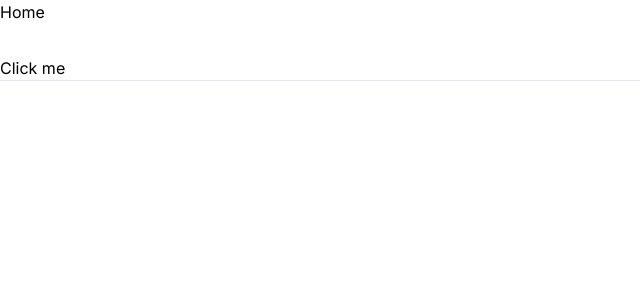
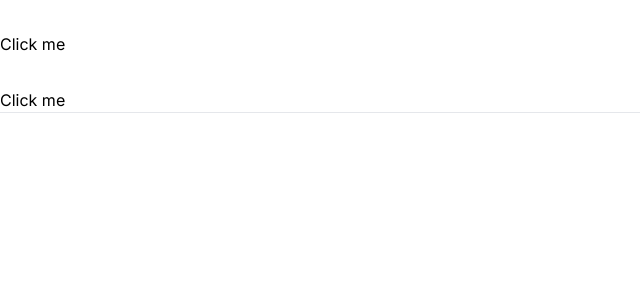
Before and after one commit to juniusfree/song-book, a Next.js app: page / in a window 1280 px wide. Shown: the top 300 px of the page, without its empty margins (0-640 px from the left). Built offline with nearby package versions, Linux system fonts and the light colour scheme.

Commit message:
feat: added the endpoints for saving openAIKey

```diff
--- a/app/api/langchain/route.ts
+++ b/app/api/langchain/route.ts
@@ -3,12 +3,22 @@
 import { PromptTemplate } from "langchain/prompts";
 import { NextResponse } from "next/server";
 
-const model = new OpenAI({
-  openAIApiKey: process.env.NEXT_PUBLIC_OPENAI_API_KEY,
-  temperature: 0,
-  modelName: "gpt-3.5-turbo",
-  verbose: true,
-});
+const createOpenAIModel = async (key: string) => {
+  const { data: openAIApiKey } = await fetch(
+    "http://localhost:3000/api/openAIAuthDecrypt",
+    {
+      method: "POST",
+      body: JSON.stringify({ encryptedData: key }),
+    }
+  ).then((res) => res.json());
+  const model = new OpenAI({
+    openAIApiKey,
+    temperature: 0,
+    modelName: "gpt-3.5-turbo",
+    verbose: true,
+  });
+  return model;
+};
 
 const identifyThemesPromptRawTemplate = `
     You will be given the details of a book.
@@ -36,6 +46,9 @@
   description: string | { value: string };
   subjects: string[];
 }) => {
+  console.log("title", title);
+  console.log("description", description);
+  console.log("subjects", subjects);
   const descriptionValue =
     typeof description === "string" ? description : description.value;
   const prompt = await themesPromptTemplate
@@ -45,6 +58,7 @@
       subjects,
     })
     .then((res) => res);
+  console.log("prompt", prompt);
   return prompt;
 };
 
@@ -77,7 +91,9 @@
 
 export async function POST(req: Request) {
   try {
-    const { title, description, subjects } = await req.json();
+    const { works, apiKey } = await req.json();
+    const { title, description, subjects } = works;
+    const model = await createOpenAIModel(apiKey).then((res) => res);
     const themePrompt = await createThemesPromptTemplate({
       title,
       description,
--- /dev/null
+++ b/app/api/openAIAuthDecrypt/route.ts
@@ -0,0 +1,11 @@
+import { NextResponse } from "next/server";
+import CryptoJS from "crypto-js";
+
+export async function POST(req: Request) {
+  const { encryptedData } = await req.json();
+  const key = process.env.CRYPTO_KEY || "";
+  const decryptedData = CryptoJS.AES.decrypt(encryptedData, key).toString(
+    CryptoJS.enc.Utf8
+  );
+  return NextResponse.json({ data: decryptedData });
+}
--- /dev/null
+++ b/app/api/openAIAuthEncrypt/route.ts
@@ -0,0 +1,14 @@
+import { NextResponse } from "next/server";
+import CryptoJS from "crypto-js";
+
+export async function POST(req: Request) {
+  const { apiKey } = await req.json();
+  try {
+    const key = process.env.CRYPTO_KEY || "";
+    const encryptedData = CryptoJS.AES.encrypt(apiKey, key).toString();
+    return NextResponse.json({ data: encryptedData });
+  } catch (error) {
+    console.log("error", error);
+    return NextResponse.error();
+  }
+}
--- a/app/page.tsx
+++ b/app/page.tsx
@@ -6,6 +6,9 @@
   const [spotifyTrack, setSpotifyTrack] = React.useState([]);
   const [searchInput, setSearchInput] = React.useState("");
   const [searchResult, setSearchResult] = React.useState([]);
+
+  const [openAIKey, setOpenAIKey] = React.useState("");
+
   const handleOnSearch = async () => {
     setSearchResult([]);
     setSpotifyTrack([]);
@@ -23,13 +26,29 @@
     }).then((res) => res.json());
     const langChainResponse = await fetch("api/langchain", {
       method: "POST",
-      body: JSON.stringify(works),
+      body: JSON.stringify({ works, apiKey: sessionStorage.getItem("openAI") }),
     }).then((res) => res.json());
     setSpotifyTrack(langChainResponse?.data?.tracks);
   };
   return (
     <div>
-      <p>Home</p>
+      <input
+        type="text"
+        value={openAIKey}
+        onChange={(e) => setOpenAIKey(e.target.value)}
+        className="w-full h-8"
+      />
+      <button
+        onClick={async () => {
+          const { data } = await fetch("api/openAIAuthEncrypt", {
+            method: "POST",
+            body: JSON.stringify({ apiKey: openAIKey }),
+          }).then((res) => res.json());
+          sessionStorage.setItem("openAI", data);
+        }}
+      >
+        Click me
+      </button>
       <input
         type="text"
         value={searchInput}
--- a/package.json
+++ b/package.json
@@ -9,10 +9,12 @@
     "lint": "next lint"
   },
   "dependencies": {
+    "@types/crypto-js": "^4.1.1",
     "@types/node": "20.2.5",
     "@types/react": "18.2.7",
     "@types/react-dom": "18.2.4",
     "autoprefixer": "10.4.14",
+    "crypto-js": "^4.1.1",
     "eslint": "8.41.0",
     "eslint-config-next": "13.4.4",
     "langchain": "^0.0.88",
```
Also changed, not shown: 1 other file (tests, documents, lock files or other folders).
